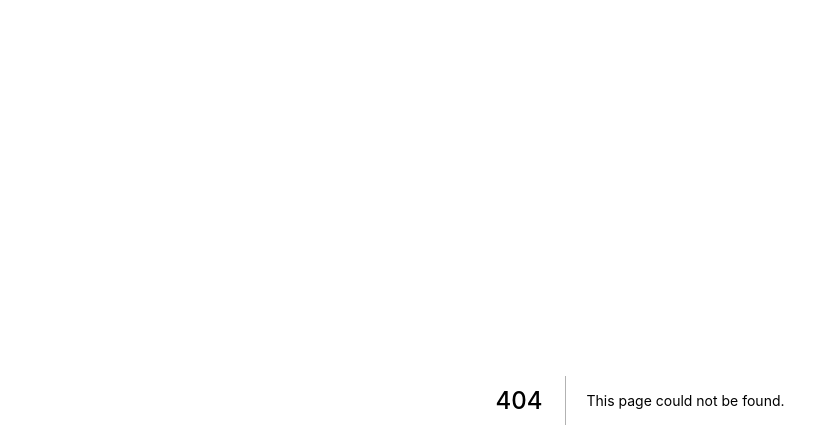
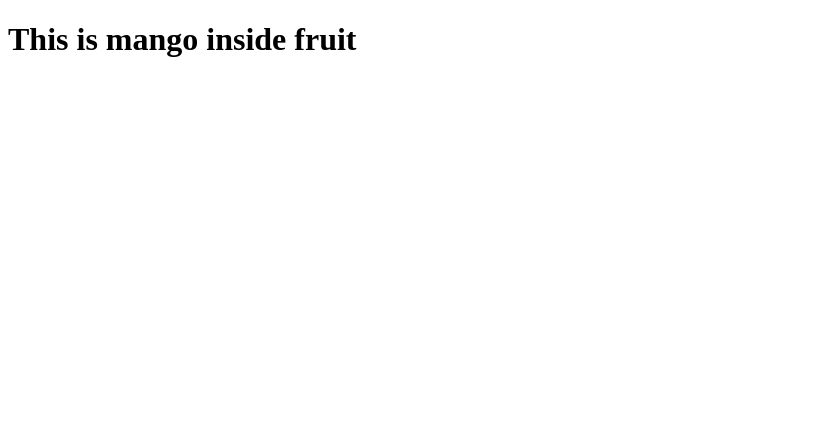
Before and after one commit to mahidulmoon/Freaking-Nextjs-AllinOne-learing-, a Next.js app: page /Fruit/1 in a window 1280 px wide. Before the commit this address had no page. Shown: the top 448 px of the page, without its empty margins (0-839 px from the left). Built offline with nearby package versions, Linux system fonts and the light colour scheme.

Commit message:
[filename].tsx special file inside folder routing

```diff
--- /dev/null
+++ b/pages/Fruit/[mango].tsx
@@ -0,0 +1,6 @@
+export default function FruitName(){
+    return <h1>This is mango inside fruit</h1>
+}
+
+//localhost:3000/Fruit/asdjflasdf
+//localhost:3000/Fruit/jka;sdkfjf;d
```
